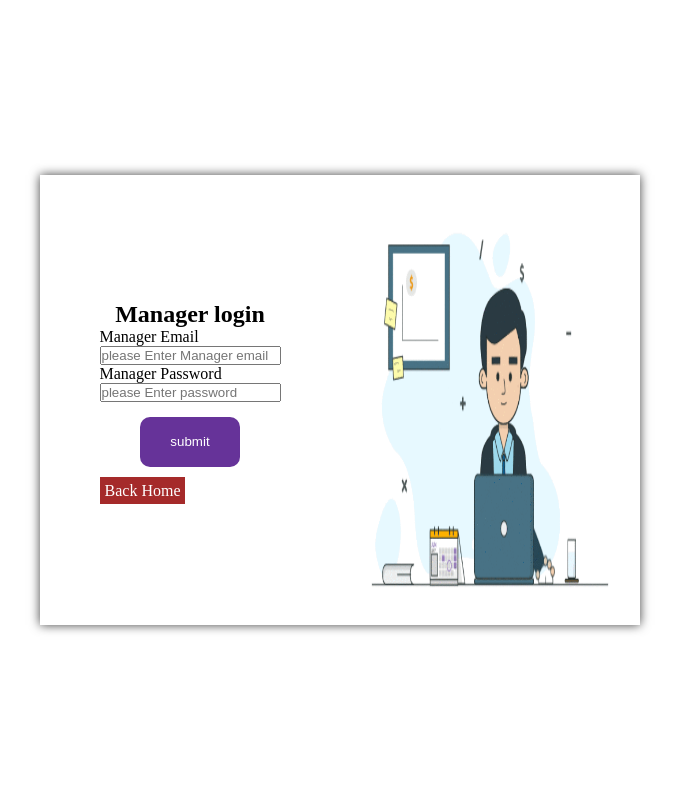
After one commit to samio11/wt_project_movie_tickit_management, a PHP site: page /manager_login.php in a window 1280 px wide. The commit adds this page. Shown: the whole page, without its empty margins (300-979 px from the left). Run offline with PHP 8.4, Linux system fonts and the light colour scheme.

Commit message:
50% work done with all user login view done

```diff
--- a/controller/JS/load_data.js
+++ b/controller/JS/load_data.js
@@ -1,5 +1,5 @@
 document.addEventListener('DOMContentLoaded', function() {
-    // Function to fetch JSON data and display movie cards using innerHTML
+
     function fetchAndDisplayMovies() {
       var xhr = new XMLHttpRequest();
       xhr.open('GET', 'http://localhost/aiub/movie_management_system/controller/home_category_movie.json', true);
@@ -16,7 +16,7 @@ document.addEventListener('DOMContentLoaded', function() {
       xhr.send();
     }
 
-    // Function to construct HTML for movie cards and insert into container using innerHTML
+
     function displayMovieCards(moviesData) {
       var movieContainer = document.getElementById('movieContainer');
       var html = '';
--- a/controller/JS/work_btn.js
+++ b/controller/JS/work_btn.js
@@ -6,3 +6,8 @@ function register_login()
 {
     window.location.href = './login.php';
 }
+function manager()
+{
+    console.log("BTN CLICKED");
+    window.location.href = './manager_login.php';
+}
--- a/view/css/login.css
+++ b/view/css/login.css
@@ -55,3 +55,12 @@
     justify-content: center;
     align-items: center;
 }
+.ss1{
+    text-align: center;
+}
+.back_a{
+    text-decoration: none;
+    color: white;
+    background-color: brown;
+    padding: 5px;
+}
--- /dev/null
+++ b/view/manager_login.php
@@ -0,0 +1,40 @@
+<!DOCTYPE html>
+<html lang="en">
+
+<head>
+    <meta charset="UTF-8">
+    <meta name="viewport" content="width=device-width, initial-scale=1.0">
+    <link rel="stylesheet" href="./css/login.css">
+    <title>Manager</title>
+</head>
+
+<body>
+    <div class="login_full_body">
+        <div class="login_small_part">
+            <!-- left part -->
+            <div class="left_part">
+                <div>
+                    <form method="POST" action="">
+                        <h2 class="ss1">Manager login</h2>
+                        <p>Manager Email</p>
+                        <input type="email" name="email" placeholder="please Enter Manager email" id="email1" required>
+                        <p>Manager Password</p>
+                        <input type="password" name="password" placeholder="please Enter password" id="password1" required> <br>
+                        <div class="center">
+                            <input type="submit" class="common_btn" value="submit" name="submit">
+                        </div>
+                    </form>
+                    <div>
+                        <a class="back_a" href="./index.php">Back Home</a>
+                    </div>
+                </div>
+            </div>
+            <!-- right Part -->
+            <div class="right_part">
+                <img class="img1" src="./picture/manager.gif" alt="">
+            </div>
+        </div>
+    </div>
+</body>
+
+</html>
```
Also changed, not shown: controller/login_session.php (+5 -3 lines), view/admin_login.php (added, +40 -0 lines), view/css/homepage.css (+9 -1 lines), view/employee_login.php (added, +37 -0 lines), view/food_manager_login.php (added, +37 -0 lines), view/index.php (+5 -3 lines), view/picture/admin_log.png (added), view/picture/employee.gif (added), view/picture/manager.gif (added), view/picture/stall_controller.gif (added).
